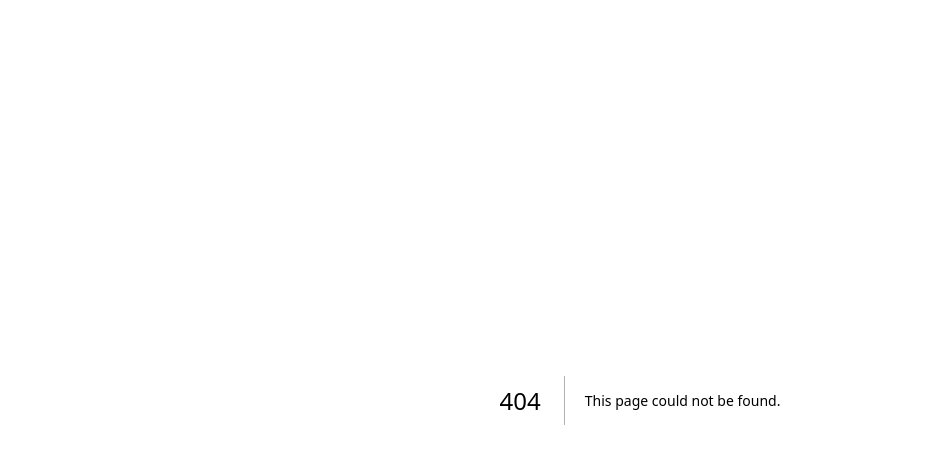
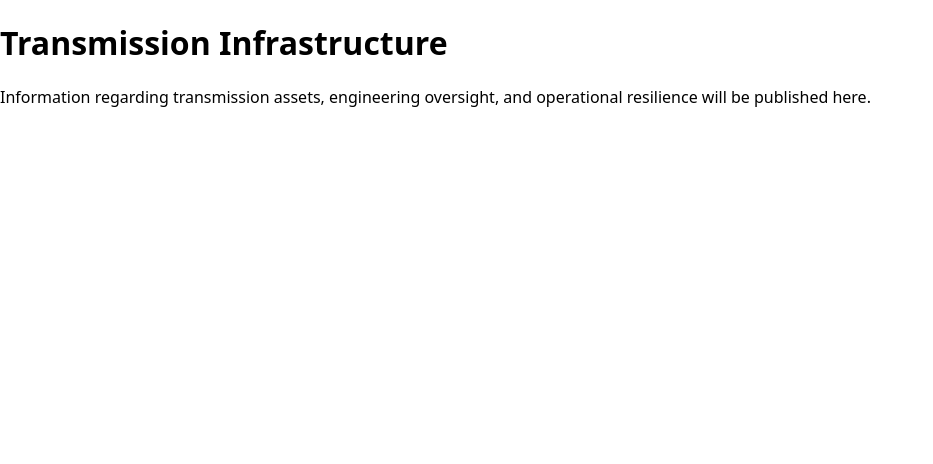
Before and after one commit to hesonthemove-ux/caledoniatx, a Next.js app: page /infrastructure in a window 1280 px wide. Before the commit this address had no page. Shown: the top 464 px of the page, without its empty margins (0-933 px from the left). Built offline with nearby package versions, Linux system fonts and the light colour scheme.

Commit message:
Add Infrastructure component for transmission details

```diff
--- /dev/null
+++ b/app/infrastructure/page.js
@@ -0,0 +1,11 @@
+export default function Infrastructure() {
+  return (
+    <main>
+      <h1>Transmission Infrastructure</h1>
+      <p>
+        Information regarding transmission assets, engineering oversight,
+        and operational resilience will be published here.
+      </p>
+    </main>
+  )
+}
```
